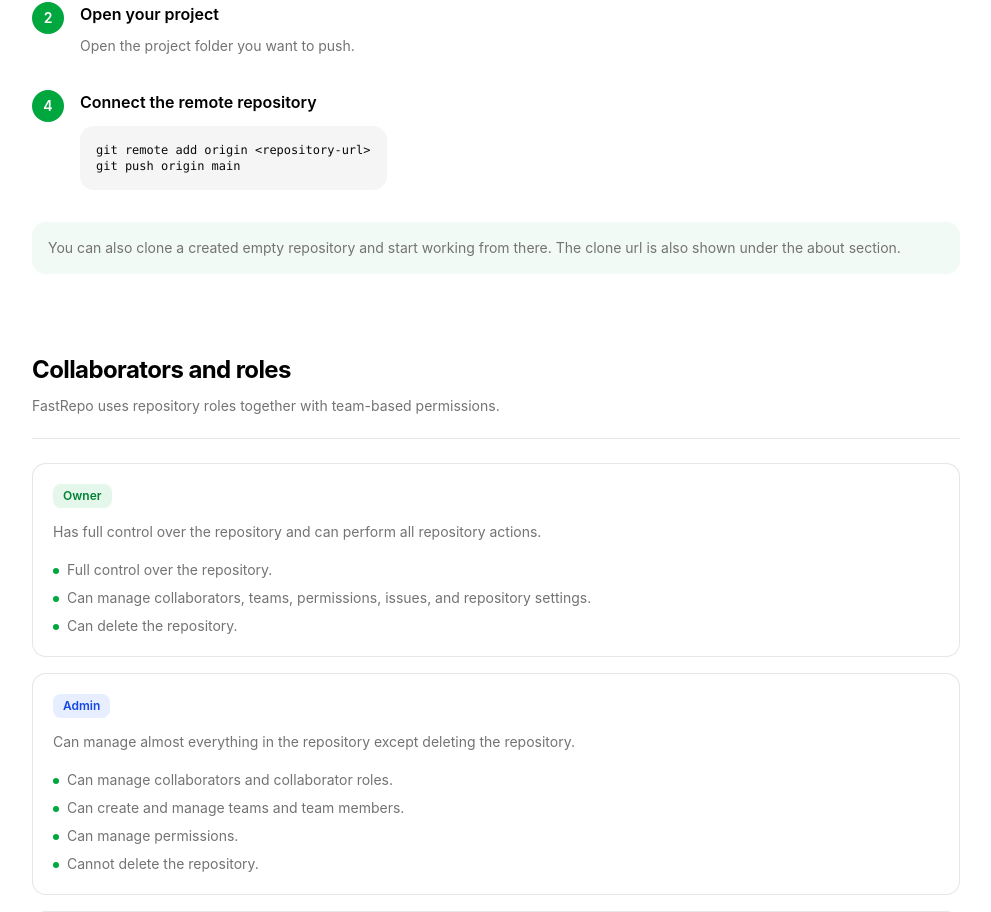
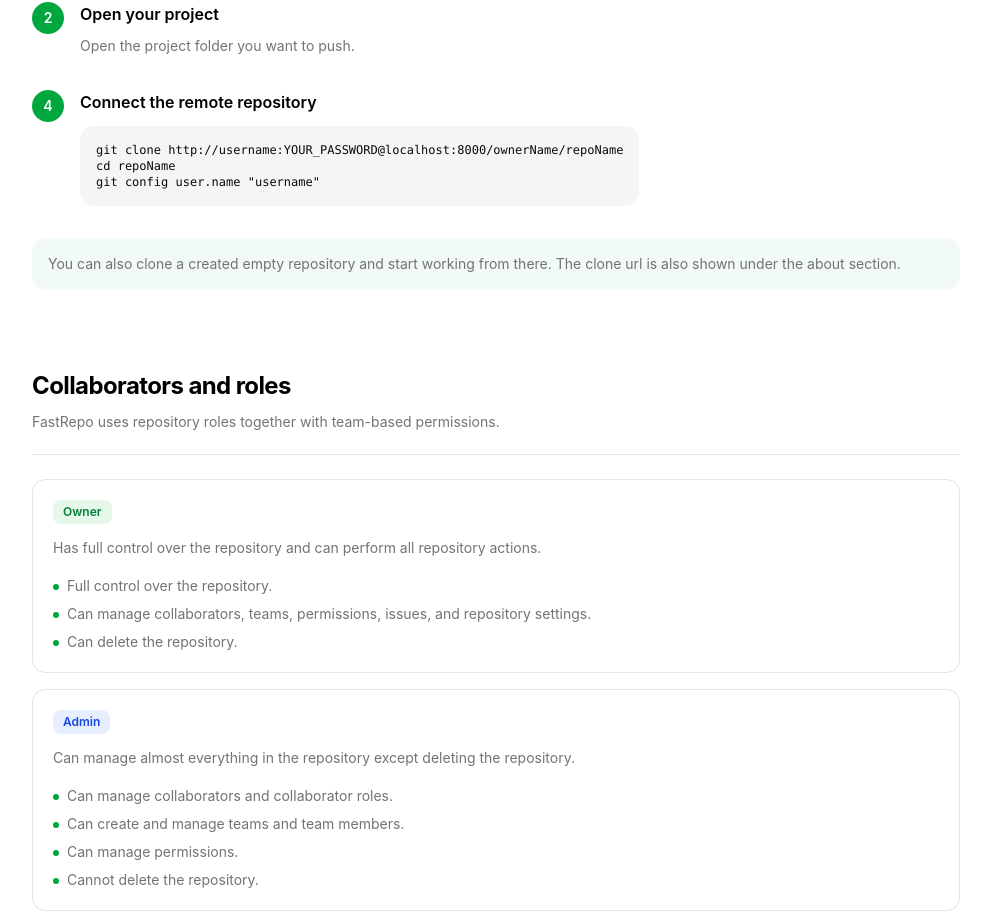
Before and after one commit to Sanonda404/FastRepo, a React (Vite) app in the folder frontend/: page /docs in a window 1280 px wide. Shown: the part 1034-1946 px from the top of the page, without its empty margins (272-1263 px from the left). Built offline with nearby package versions, Linux system fonts and the light colour scheme.

Commit message:
Fix bugs

```diff
--- a/frontend/src/components/docs/RepositoryDocs.tsx
+++ b/frontend/src/components/docs/RepositoryDocs.tsx
@@ -1,6 +1,8 @@
+import { useAuth } from "@/lib/auth/use-auth"
 import DocsSection from "./DocsSection"
 
 export default function RepositoryDocs() {
+  const auth = useAuth();
   return (
     <DocsSection
       id="repositories"
@@ -29,10 +31,11 @@ export default function RepositoryDocs() {
           number="4"
           title="Connect the remote repository"
         >
-          <CodeBlock>
-{`git remote add origin <repository-url>
-git push origin main`}
-          </CodeBlock>
+         <CodeBlock>
+{`git clone http://${auth?.username ?? "username"}:YOUR_PASSWORD@localhost:8000/ownerName/repoName
+cd repoName
+git config user.name "${auth?.username ?? "username"}"`}
+        </CodeBlock>
         </Step>
 
         <div className="rounded-xl bg-green-600/5 p-4 text-sm text-muted-foreground">
--- a/frontend/src/components/repository/EmptyRepositoryInstructions.tsx
+++ b/frontend/src/components/repository/EmptyRepositoryInstructions.tsx
@@ -2,15 +2,19 @@ import { useEffect, useState } from "react"
 import { useAuth } from "@/lib/auth/use-auth"
 import { api } from "@/lib/apis/api"
 import type { UserResponse } from "@/lib/interfaces"
+import type { RepositoryRole } from "@/lib/auth/permissions"
+import { HasRole } from '../guards/HasRole';
+import { RepoPermissionProvider } from "../context/RepoPermissionContext"
 
 type Props = {
   owner: string
   repository: string
   activeBranch: string
   defaultBranch: string
+  role : RepositoryRole
 }
 
-export default function EmptyRepositoryInstructions({ owner, repository, activeBranch, defaultBranch }: Props) {
+export default function EmptyRepositoryInstructions({ owner, repository, activeBranch, defaultBranch, role }: Props) {
   const { isLoggedIn, username } = useAuth()
   const [email, setEmail] = useState<string | null>(null)
 
@@ -46,14 +50,18 @@ export default function EmptyRepositoryInstructions({ owner, repository, activeB
   lines.push(`git config user.email "${displayEmail}"`)
 
   return (
+    <RepoPermissionProvider role={role??"Viewer"}>
       <div className="px-4 py-6" data-testid="empty-repo-instructions">
         <h3 className="text-sm font-semibold">Empty repository</h3>
+        <HasRole roles={["Maintainer", "Member", "Admin","Owner"]}>
           <p className="mt-1 text-sm text-muted-foreground">
             This repository is empty. Clone it and push your code.
           </p>
           <pre className="mt-4 overflow-x-auto rounded-lg bg-muted p-4 text-xs leading-relaxed">
             <code>{lines.join("\n")}</code>
           </pre>
+        </HasRole>
       </div>
+    </RepoPermissionProvider>
   )
 }
--- a/frontend/src/pages/RepositoryCodePage.tsx
+++ b/frontend/src/pages/RepositoryCodePage.tsx
@@ -238,7 +238,7 @@ export default function RepositoryCodePage({ repoMeta, role }: { repoMeta: Repos
                   ))}
                 </nav>
                 {isEmptyRoot || isTrulyEmptyRepo ? (
-                  <EmptyRepositoryInstructions owner={owner} repository={repository} activeBranch={activeBranch} defaultBranch={repoMeta?.default_branch ?? ""} />
+                  <EmptyRepositoryInstructions owner={owner} repository={repository} activeBranch={activeBranch} defaultBranch={repoMeta?.default_branch ?? ""} role={role} />
                 ) : (
                   <div role="table" aria-label="Repository file explorer">
                     <div role="row" className="hidden grid-cols-[minmax(14rem,2fr)_9rem] gap-4 border-b border-foreground/10 px-4 py-2 text-xs font-medium text-muted-foreground sm:grid"><span role="columnheader">Name</span><span role="columnheader">Size</span></div>
```
Lines whose indentation alone changed are shown as unchanged.
